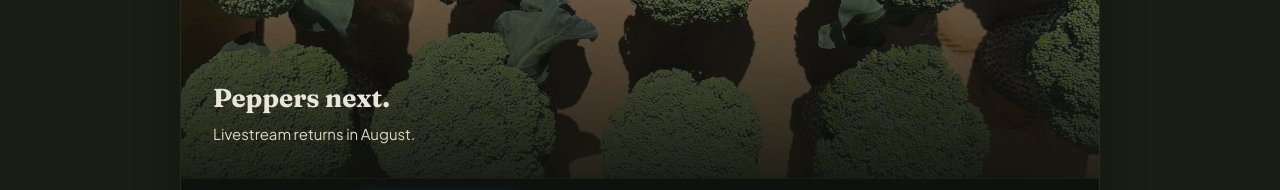
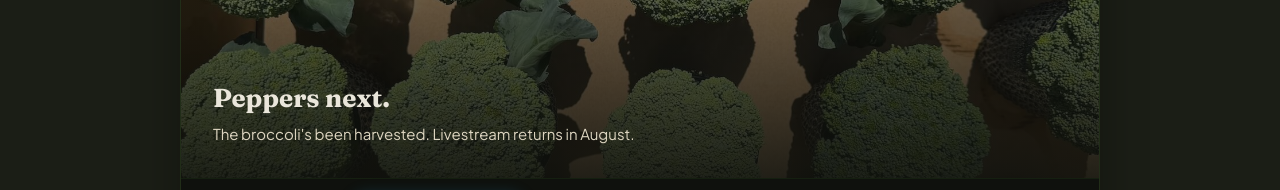
Before and after one commit to NanoGrove/nanogrove-site, a plain HTML site: page index.html in a window 1280 px wide. Shown: the part 1960-2150 px from the top of the page. Drawn offline with Linux system fonts and the light colour scheme; no server answers.

Commit message:
Update index.html

```diff
--- a/index.html
+++ b/index.html
@@ -288,7 +288,7 @@
     <div class="stream-intermission__scrim"></div>
     <div class="stream-intermission__content">
       <div class="stream-intermission__title">Peppers next.</div>
-      <div class="stream-intermission__body">Livestream returns in August.</div>
+      <div class="stream-intermission__body">The broccoli's been harvested. Livestream returns in August.</div>
     </div>
   </div>
 </div>
```
